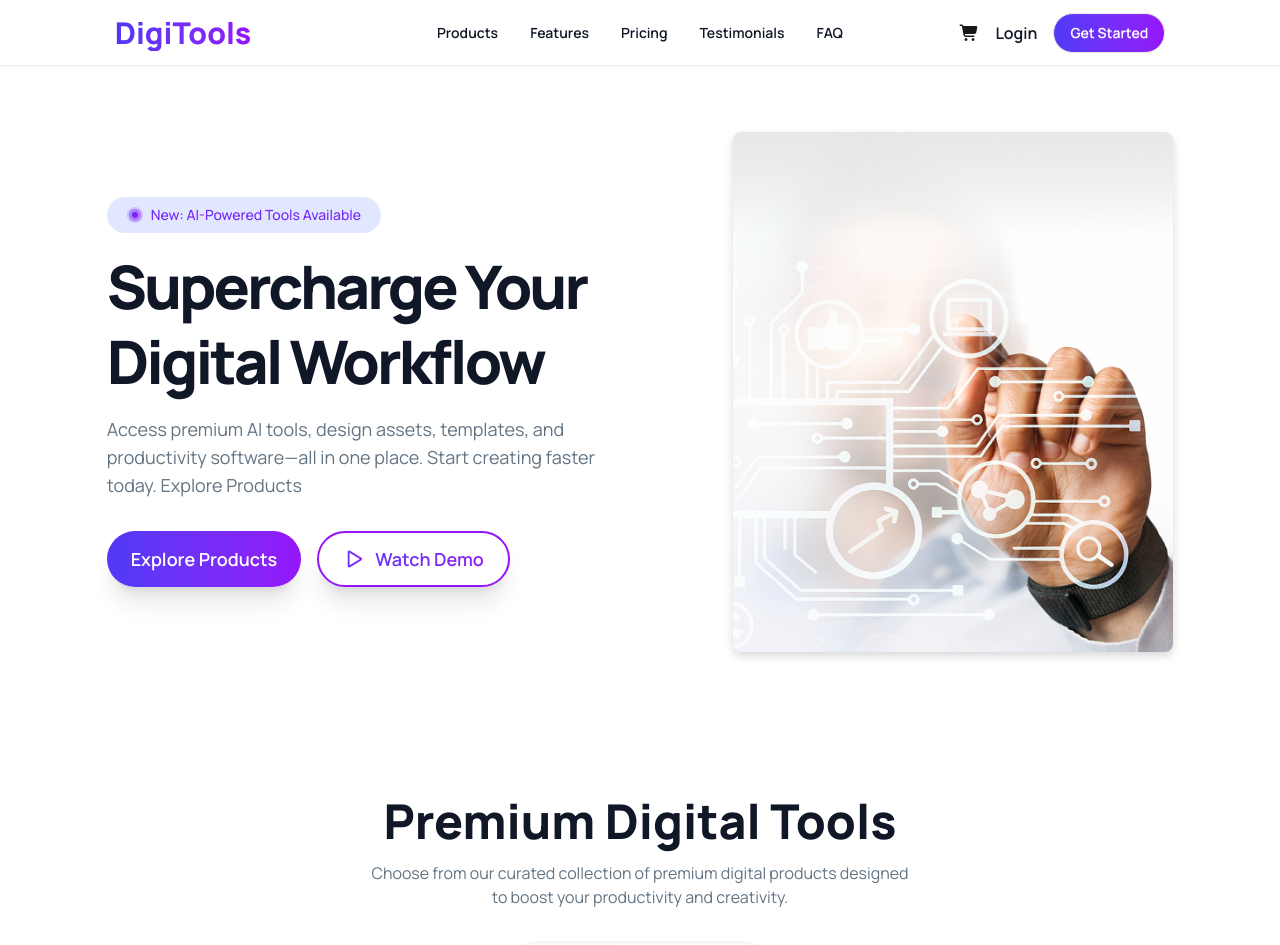
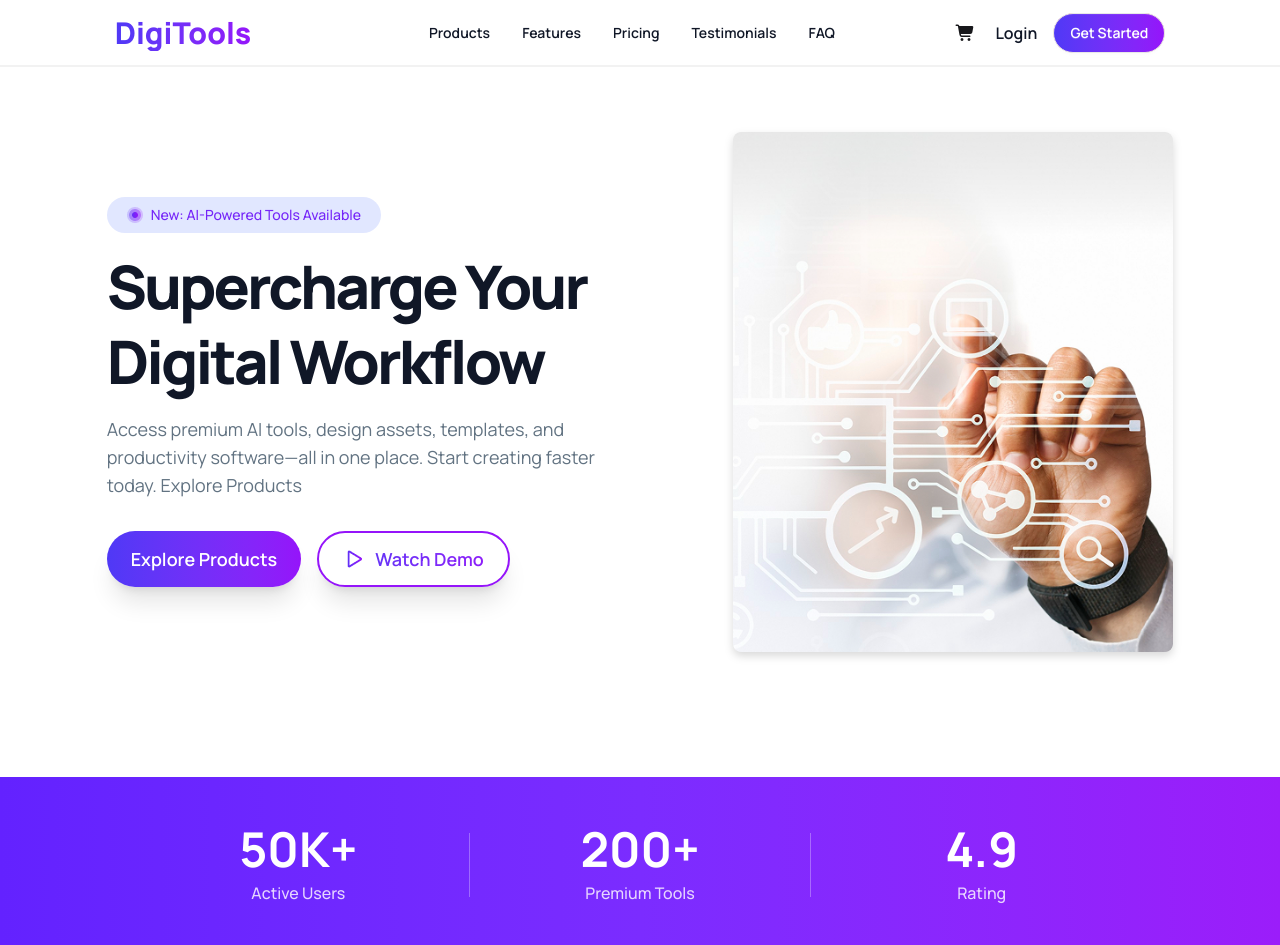
Before and after one commit to Pranto408/digi-tools, a React (Vite) app: page / in a window 1280 px wide. Shown: the top 945 px of the page. Built offline with nearby package versions, Linux system fonts and the light colour scheme.

Commit message:
Rating Section Added

```diff
--- a/src/App.jsx
+++ b/src/App.jsx
@@ -4,6 +4,7 @@ import Banner from "./components/Banner";
 import Footer from "./components/Footer";
 import Navber from "./components/Navber";
 import Tools from "./components/Tools";
+import Rating from "./components/Rating";
 
 const toolsPromise = fetch("/tools.json").then((res) => res.json());
 
@@ -12,8 +13,9 @@ function App() {
     // console.log(carts);
   return (
     <>
-      <Navber />
+      <Navber carts={carts} />
       <Banner />
+      <Rating/>
 
       <Suspense fallback={<p>Loading...</p>}>
         <Tools toolsPromise={toolsPromise} carts={carts} setCarts={setCarts} />
--- a/src/components/Navber.jsx
+++ b/src/components/Navber.jsx
@@ -1,6 +1,6 @@
 import React from "react";
 
-const Navber = () => {
+const Navber = ({carts}) => {
   return (
     <div className="border-b-2 border-b-[#f2f2f2]">
       <div className="navbar w-10/12 mx-auto">
@@ -10,7 +10,7 @@ const Navber = () => {
           </div>
         </div>
         <div className="navbar-center hidden lg:flex">
-          <ul className="menu menu-horizontal gap-2 px-1 font-semibold text-[#101727]">
+          <ul className="menu menu-horizontal gap-2 px-1 mr-4 font-semibold text-[#101727]">
             <li>
               <a>Products</a>
             </li>
@@ -30,7 +30,14 @@ const Navber = () => {
         </div>
         <div className="navbar-end gap-4">
           <a className="cursor-pointer">
-            <i className="fa-solid fa-cart-shopping"></i>
+            <div className="indicator">
+              {carts.length > 0 && (
+                <span className="h-5 rounded-full indicator-item badge badge-xs bg-red-500 text-white">
+                  {carts.length}
+                </span>
+              )}
+              <i className="fa-solid fa-cart-shopping mr-1 mt-0.5"></i>
+            </div>
           </a>
           <a className="text-[#101727] font-semibold cursor-pointer">Login</a>
           <a className="btn bg-red-500 rounded-full text-white bg-linear-to-r from-[#4F39F6] to-[#9514FA]">
--- /dev/null
+++ b/src/components/Rating.jsx
@@ -0,0 +1,39 @@
+import React from 'react';
+
+const Rating = () => {
+    return (
+      <div className="bg-linear-to-r from-[#6322FF] via-[#7B2CFF] to-[#9B1DFA] mt-15 py-12 px-6 ">
+        <div className="max-w-5xl mx-auto flex flex-col md:flex-row items-center justify-around text-white">
+
+          <div className="text-center flex-1">
+            <h2 className="text-4xl md:text-5xl font-bold mb-2">50K+</h2>
+            <p className="text-purple-100 text-sm md:text-base font-medium opacity-90">
+              Active Users
+            </p>
+          </div>
+
+
+          <div className="hidden md:block h-16 w-px bg-white/30"></div>
+
+          <div className="text-center flex-1 my-8 md:my-0">
+            <h2 className="text-4xl md:text-5xl font-bold mb-2">200+</h2>
+            <p className="text-purple-100 text-sm md:text-base font-medium opacity-90">
+              Premium Tools
+            </p>
+          </div>
+
+
+          <div className="hidden md:block h-16 w-px bg-white/30"></div>
+
+          <div className="text-center flex-1">
+            <h2 className="text-4xl md:text-5xl font-bold mb-2">4.9</h2>
+            <p className="text-purple-100 text-sm md:text-base font-medium opacity-90">
+              Rating
+            </p>
+          </div>
+        </div>
+      </div>
+    );
+};
+
+export default Rating;
```
